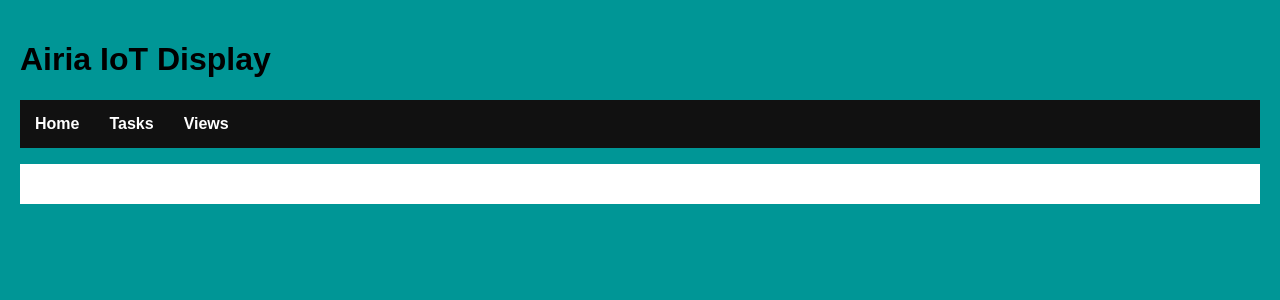
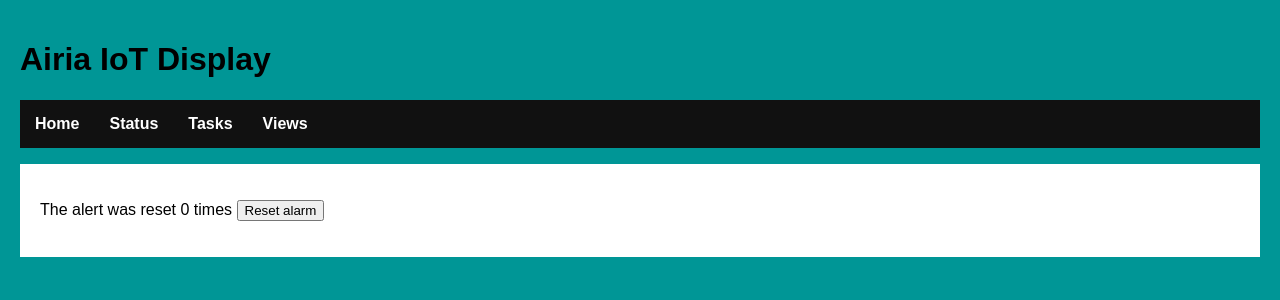
Before and after one commit to casktCase/airia, a React (Create React App) app: page /#/status in a window 1280 px wide. Shown: the top 300 px of the page. Built offline with nearby package versions, Linux system fonts and the light colour scheme.

Commit message:
Separating alerts to status route

```diff
--- a/src/Main.js
+++ b/src/Main.js
@@ -1,6 +1,7 @@
 import React, { Component } from "react";
 import { Route, NavLink, HashRouter } from "react-router-dom";
 import Home from "./Home";
+import Status from "./Status";
 import Tasks from "./Tasks";
 import Views from "./Views";
 
@@ -13,11 +14,13 @@ class Main extends Component {
                     <h1>Airia IoT Display</h1>
                     <ul className="header">
                         <li><NavLink exact to="/">Home</NavLink></li>
+                        <li><NavLink to="/status">Status</NavLink></li>
                         <li><NavLink to="/tasks">Tasks</NavLink></li>
                         <li><NavLink to="/views">Views</NavLink></li>
                     </ul>
                     <div className="content">
                         <Route exact path="/" component={Home} />
+                        <Route path="/status" component={Status} />
                         <Route path="/tasks" component={Tasks} />
                         <Route path="/views" component={Views} />
                     </div>
--- /dev/null
+++ b/src/Status.js
@@ -0,0 +1,33 @@
+import React, { Component, useState, useEffect } from "react";
+
+
+
+function Status() {
+
+    const initialCount = () => Number(window.localStorage.getItem('count') || 0);
+
+
+    const [count, setCount] = useState(initialCount);
+    useEffect(
+        () => {
+            window.localStorage.setItem('count', count)
+        },
+        [count],
+
+    )
+
+
+
+    return (
+        <div className="app">
+            <p>The alert was reset {count} times&nbsp;
+                <button onClick={() => setCount(count + 1)}>
+                    Reset alarm
+                </button>
+            </p>
+
+        </div>
+    );
+}
+
+export default Status;
--- a/src/Tasks.js
+++ b/src/Tasks.js
@@ -1,4 +1,4 @@
-import React, { Component, useState, useEffect } from "react";
+import React, { useState } from "react";
 const Task = ({ task }) => <div className="task">{task.text}</div>;
 
 function TaskForm({ addTask }) {
@@ -25,18 +25,6 @@ function TaskForm({ addTask }) {
 
 function Tasks() {
 
-    const initialCount = () => Number(window.localStorage.getItem('count') || 0);
-
-
-    const [count, setCount] = useState(initialCount);
-    useEffect(
-        () => {
-            window.localStorage.setItem('count', count)
-        },
-        [count],
-
-    )
-
     const [tasks, setTasks] = useState([
         { text: "preset task for motion sensor" },
         { text: "reed sensor check" },
@@ -50,11 +38,6 @@ function Tasks() {
 
     return (
         <div className="app">
-            <p>The alert was reset {count} times&nbsp;
-                <button onClick={() => setCount(count + 1)}>
-                    Reset alarm
-                </button>
-            </p>
             <div className="task-list">
                 {tasks.map((task, index) => (
                     <Task
```
